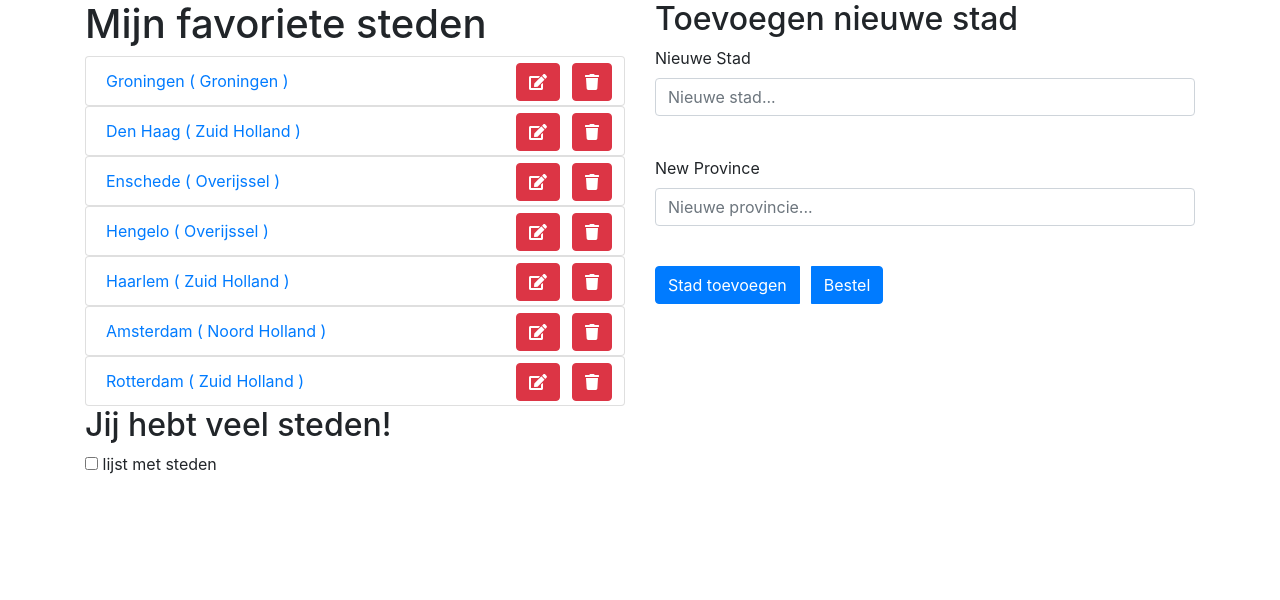
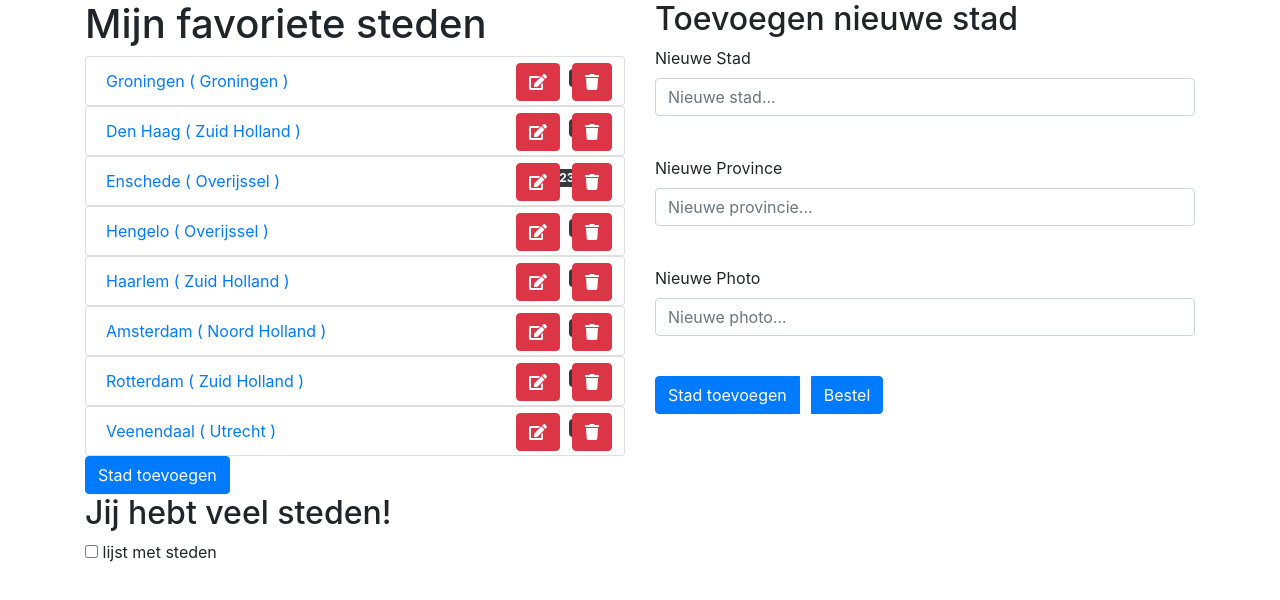
Before and after one commit to bvpelt/mycities, an Angular app: page / in a window 1280 px wide. Shown: the top 600 px of the page. Built offline with nearby package versions, Linux system fonts and the light colour scheme; data requests are answered from the project's data file.

Commit message:
Edit events for rating

```diff
--- a/cities.json
+++ b/cities.json
@@ -4,6 +4,8 @@
       "id": 1,
       "name": "Groningen",
       "province": "Groningen",
+      "posrating": 0,
+      "negrating": 0,
       "highlights": [
         "Martinitoren",
         "Grote Markt"
@@ -14,6 +16,8 @@
       "id": 2,
       "name": "Den Haag",
       "province": "Zuid Holland",
+      "posrating": 0,
+      "negrating": 0,
       "highlights": [
         "Binnenhof",
         "Madurodam"
@@ -24,6 +28,8 @@
       "id": 3,
       "name": "Enschede",
       "province": "Overijssel",
+      "posrating": 22,
+      "negrating": 23,
       "highlights": [
         "Synagoge van Enschede",
         "Jacobuskerk",
@@ -36,6 +42,8 @@
       "id": 4,
       "name": "Hengelo",
       "province": "Overijssel",
+      "posrating": 0,
+      "negrating": 0,
       "highlights": [
         "Waterstaatskerk",
         "Schouwburg Hengelo"
@@ -46,6 +54,8 @@
       "id": 5,
       "name": "Haarlem",
       "province": "Zuid Holland",
+      "posrating": 0,
+      "negrating": 0,
       "highlights": [
         "Teylers museum",
         "Grote Markt",
@@ -59,13 +69,25 @@
       "id": 6,
       "name": "Amsterdam",
       "province": "Noord Holland",
+      "posrating": 0,
+      "negrating": 0,
       "highlights": []
     },
     {
       "id": 7,
       "name": "Rotterdam",
       "province": "Zuid Holland",
+      "posrating": 0,
+      "negrating": 0,
       "highlights": []
+    },
+    {
+      "id": 8,
+      "name": "Veenendaal",
+      "province": "Utrecht",
+      "posrating": 4,
+      "negrating": 2,
+      "highlights": null
     }
   ]
 }
--- a/src/app/app.component.html
+++ b/src/app/app.component.html
@@ -7,6 +7,8 @@
           <a class="list-group-item clearfix">
             <div (click)="showCity(city);">
               {{ city.name}} ( {{city.province}} )
+              <span class="badge badge-dark float-right">{{city.posrating}}</span>
+              <span class="badge badge-dark float-right">{{city.negrating}}</span>
             </div>
             <span class="pull-right">
               <button type="button" class="btn btn-xs btn-danger" (click)="editCity(city)">
@@ -19,6 +21,9 @@
           </a>
         </div>
       </ul>
+      <div class="btn-group">
+        <button type="button" class="btn btn-primary" (click)="clear()">Stad toevoegen</button>
+      </div>
     </div>
     <div class="col-sm-6">
       <div *ngIf="!showCurrentCity">
@@ -52,9 +57,14 @@
             <br />
           </div>
           <div class="form-group">
-            <label for="newprovince">New Province</label>
+            <label for="newprovince">Nieuwe Province</label>
             <input type="text" [(ngModel)]="newProvince" class="form-control" placeholder="Nieuwe provincie..."
               id="newprovince"> <br />
+          </div>
+          <div class="form-group">
+            <label for="newphoto">Nieuwe Photo</label>
+            <input type="text" [(ngModel)]="newPhoto" class="form-control" placeholder="Nieuwe photo..." id="newphoto">
+            <br />
           </div>
           <div class="btn-group">
             <button type="button" class="btn btn-primary" (click)="addCity()">Stad toevoegen</button>
@@ -63,7 +73,8 @@
         </div>
       </div>
       <div *ngIf="showCurrentCity">
-        <app-city-detail [city]="showCurrentCity"></app-city-detail>
+        <app-city-detail [city]="showCurrentCity" (incrementing)="incrementing($event)"
+          (decrementing)="decrementing($event)"></app-city-detail>
       </div>
     </div>
   </div>
--- a/src/app/app.component.ts
+++ b/src/app/app.component.ts
@@ -16,6 +16,7 @@ export class AppComponent implements OnInit, OnDestroy {
   title: string;
   newCity: string;
   newProvince: string;
+  newPhoto: string;
   currentCity: City;
   showCurrentCity: City;
   cities$: Observable<City[]>;
@@ -71,6 +72,12 @@ export class AppComponent implements OnInit, OnDestroy {
       )
   }
 
+  clear(): void {
+    console.log('clear');
+    this.showCurrentCity = null;
+    this.currentCity = null;
+  }
+
   editCity(city: City): void {
     console.log('Start editCity');
     this.showCurrentCity = null;
@@ -80,7 +87,11 @@ export class AppComponent implements OnInit, OnDestroy {
   addCity(): void {
     let currentCity: City = new City(null,
       this.newCity,
-      this.newProvince);
+      this.newProvince,
+      0,
+      0,
+      null,
+      this.newPhoto);
     this.cityService.addCity(currentCity)
       .subscribe(
         res => {
@@ -115,4 +126,15 @@ export class AppComponent implements OnInit, OnDestroy {
         }
       )
   }
+
+  incrementing(by: number): void {
+    console.log('increment by: ', by);
+    this.showCurrentCity.posrating += by;
+  }
+
+  decrementing(by: number): void {
+    console.log('decrement by: ', by);
+    this.showCurrentCity.negrating += by;
+  }
+
 }
--- a/src/app/city-detail/city-detail.component.css
+++ b/src/app/city-detail/city-detail.component.css
@@ -0,0 +1,3 @@
+.choice {
+    padding-bottom: 10px;
+}
--- a/src/app/city-detail/city-detail.component.html
+++ b/src/app/city-detail/city-detail.component.html
@@ -1,6 +1,16 @@
 <h4>Details</h4>
-<ul class="list-group">
+<div class="choice">
+    <button type="button" class="btn btn-default" (click)="incrementRating()">
+        <fa-icon [icon]="thumbsUpIcon"></fa-icon>
+    </button>
+    <button type="button" class="btn btn-default" (click)="decrementRating()">
+        <fa-icon [icon]="thumbsDownIcon"></fa-icon>
+    </button>
+</div>
+<ul class="list-group list-group-root">
     <li class="list-group-item">Naam: {{city.name}}</li>
+    <li class="list-group-item">Positive: {{city.posrating}}</li>
+    <li class="list-group-item">Negative: {{city.negrating}}</li>
     <li class="list-group-item">Provincie: {{city.province}}</li>
     <!-- <li class="list-group-item">Highlights: {{city.highlights}}</li> -->
     <div *ngIf="showHighLights()">
--- a/src/app/city-detail/city-detail.component.ts
+++ b/src/app/city-detail/city-detail.component.ts
@@ -1,6 +1,6 @@
-import { Component, Input, OnInit } from '@angular/core';
+import { Component, Input, OnInit, Output, EventEmitter } from '@angular/core';
 import { City } from '../shared/model/city.model';
-
+import { faThumbsUp, faThumbsDown } from '@fortawesome/free-solid-svg-icons';
 @Component({
   selector: 'app-city-detail',
   templateUrl: './city-detail.component.html',
@@ -9,6 +9,11 @@ import { City } from '../shared/model/city.model';
 export class CityDetailComponent implements OnInit {
 
   @Input() city: City;
+  @Output() incrementing = new EventEmitter<number>();
+  @Output() decrementing = new EventEmitter<number>();
+
+  thumbsUpIcon = faThumbsUp;
+  thumbsDownIcon = faThumbsDown;
 
   constructor() { }
 
@@ -18,4 +23,14 @@ export class CityDetailComponent implements OnInit {
   showHighLights(): boolean {
     return (this.city.highlights && (this.city.highlights.length > 0));
   }
+
+  incrementRating(): void {
+    console.log('increment by 1');
+    this.incrementing.emit(1);
+  }
+
+  decrementRating(): void {
+    console.log('decrement by 1');
+    this.decrementing.emit(1);
+  }
 }
--- a/src/app/shared/model/city.model.ts
+++ b/src/app/shared/model/city.model.ts
@@ -2,6 +2,8 @@ export class City {
     constructor(public id: number,
         public name: string,
         public province: string,
+        public posrating: number,
+        public negrating: number,
         public highlights?: string[],
         public photo?: string) { }
 }
```
